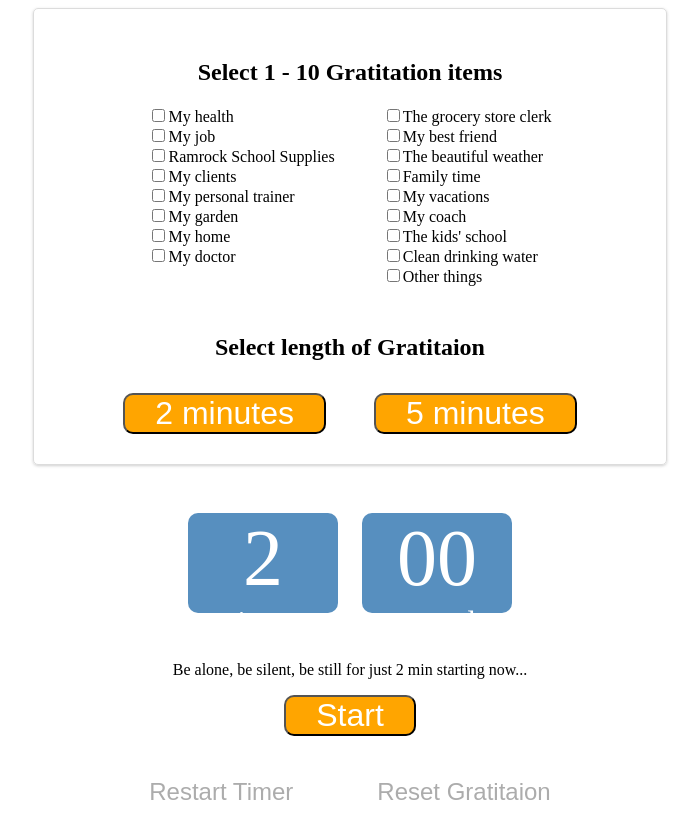
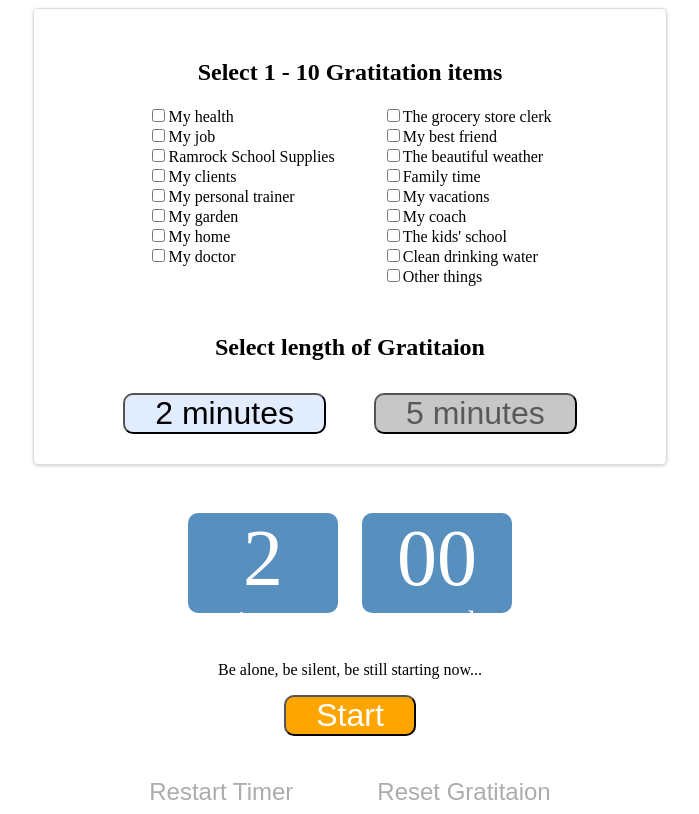
Before and after one commit to cherie-pavicoTsukayama/dailygratitation, a plain HTML site: page index.html in a window 1280 px wide. Both pictures are taken after a click on the button "2 minutes". Shown: the whole page, without its empty margins (290-989 px from the left). Drawn offline with Linux system fonts and the light colour scheme.

Commit message:
Buttons to select the timer length is highlighted when it's selected

```diff
--- a/index.html
+++ b/index.html
@@ -49,7 +49,7 @@
     </div>
   </div>
   <div class="d-flex flex-wrap justify-content-center">
-    <p id="startMessage" class="col-12 text-center mt-5">Be alone, be silent, be still for just 2 min starting now...</p>
+    <p id="startMessage" class="col-12 text-center mt-5">Be alone, be silent, be still starting now...</p>
     <button id="start" class="button-style cursor-pointer">Start</button>
     <button id="pause" class="display-none button-style cursor-pointer">Pause</button>
   </div>
--- a/main.js
+++ b/main.js
@@ -39,11 +39,18 @@ function handleNoItemsSelectedCloseModal() {
 function handleClickTwoMinButton() {
   minutesText.textContent = 2;
   minutes = 2;
+  twoMinButton.classList.remove('grey-button')
+  twoMinButton.classList.add('blue-button');
+  fiveMinButton.classList.add('grey-button');
 }
 
 function handleClickFiveMinButton() {
   minutesText.textContent = 5;
   minutes = 5;
+  twoMinButton.classList.remove('blue-button');
+  twoMinButton.classList.add('grey-button');
+  fiveMinButton.classList.remove('grey-button');
+  fiveMinButton.classList.add('blue-button');
 }
 
 function hideStartButton() {
--- a/styles.css
+++ b/styles.css
@@ -10,10 +10,29 @@ button {
   box-sizing: border-box;
   background-color: orange;
   padding: 0px 30px;
-  /* margin-top: 30px; */
   border-radius: 10px;
   font-size: 2rem;
   color: white;
+  transition: all .2s ease-in-out;
+}
+
+.blue-button {
+  box-sizing: border-box;
+  background-color: #E1EDFF;
+  padding: 0px 30px;
+  border-radius: 10px;
+  font-size: 2rem;
+  color: black;
+  transition: all .2s ease-in-out;
+}
+
+.grey-button {
+  box-sizing: border-box;
+  background-color: #c7c7c7;
+  padding: 0px 30px;
+  border-radius: 10px;
+  font-size: 2rem;
+  color: rgb(89, 89, 89);
   transition: all .2s ease-in-out;
 }
 
```
